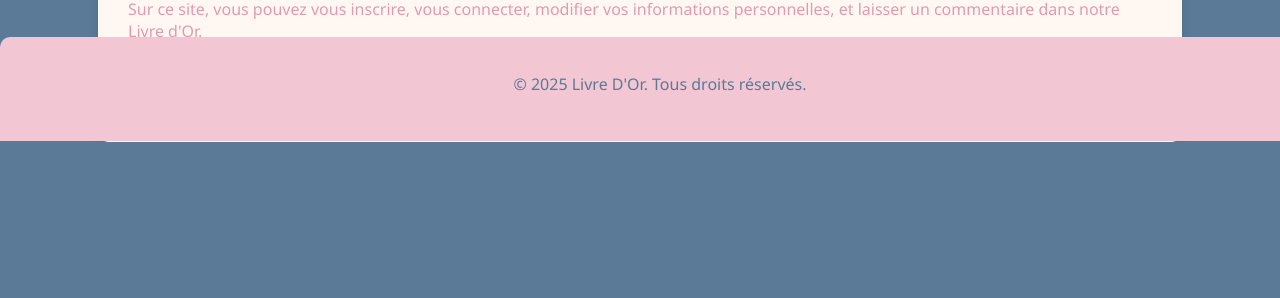
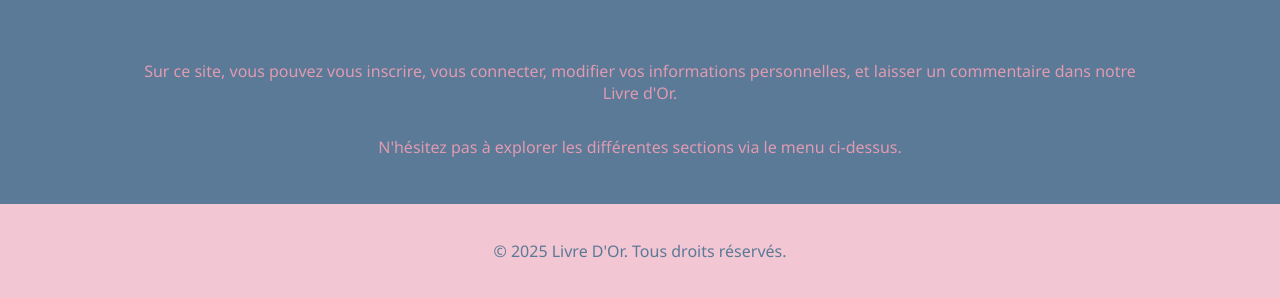
Before and after one commit to ennys-hammoud/projet-livreor, a PHP site: page / in a window 1280 px wide. Shown: the part 659-957 px from the top of the page. Before the commit the page ends 801 px from the top, so only its background shows below. Run offline with PHP 8.4, Linux system fonts and the light colour scheme.

Commit message:
ajout de css pour la page commentaire

```diff
--- a/connexion.php
+++ b/connexion.php
@@ -48,5 +48,6 @@ if ($_SERVER['REQUEST_METHOD'] == 'POST') {
 
         <button type="submit">Se connecter</button>
     </form>
+    <p>Retour           <a href="index.php">Accueil</a></p>
 </body>
 </html>
--- a/index.php
+++ b/index.php
@@ -13,17 +13,8 @@ require_once 'classes/comment.php';
     <link rel="stylesheet" href="styles.css">
 </head>
 <body>
-    <!-- Header -->
-    <header>
-        <h1>Bienvenue sur notre Livre d'Or</h1>
-        <!-- Image de fond tamisé sous le titre -->
-        <div class="image-banniere">
-            <img src="./image.jpg" alt="Image de fond tamisé">" alt="Image de fond tamisé">
-        </div>
-    </header>
-
-    <!-- Navigation -->
-    <nav>
+     <!-- Navigation -->
+     <nav>
         <ul>
             <li><a href="inscription_connexion.php">S'inscrire</a></li>
             <li><a href="connexion.php">Se connecter</a></li>
@@ -32,6 +23,13 @@ require_once 'classes/comment.php';
         </ul>
     </nav>
 
+    <!-- Header -->
+    <header>
+        <h1>Bienvenue sur notre Livre d'Or</h1>
+        <div class="image-banniere">
+            <img src="./image.jpg" alt="Image de fond tamisée">
+        </div>
+    </header>
     <!-- Contenu Principal -->
     <main class="container accueil">
         <p>Sur ce site, vous pouvez vous inscrire, vous connecter, modifier vos informations personnelles, et laisser un commentaire dans notre Livre d'Or.</p>
--- a/livre-or.php
+++ b/livre-or.php
@@ -74,6 +74,8 @@ $totalPages = ceil($totalComments / $commentsPerPage);
         </div>
     <?php endif; ?>
 
+    <p>Retour           <a href="index.php">Accueil</a></p>
+
 
 </body>
 </html>
--- a/profil.php
+++ b/profil.php
@@ -62,7 +62,6 @@ if (isset($_POST['submit'])) {
 
         <button type="submit" name="submit">Mettre à jour</button>
     </form>
-
-    <a href="deconnexion.php">Se déconnecter</a>
+        <p><a href="deconnexion.php">Se déconnecter</a></p>
 </body>
 </html>
--- a/styles.css
+++ b/styles.css
@@ -20,7 +20,7 @@ header {
     text-align: center;
     font-size: 30px;
     font-weight: bold;
-    border-bottom: 3px solid #e09bb1; /* Rose pâle pour la bordure */
+    border-bottom: 3px solid #5a7a97; /* Rose pâle pour la bordure */
     width: 100%;
     margin-bottom: 30px;
 }
@@ -29,7 +29,7 @@ header {
 .image-banniere {
     position: relative;
     width: 100%;
-    height: 300px; /* Ajuste la hauteur selon tes préférences */
+    height: 400px; /* Ajuste la hauteur selon tes préférences */
     overflow: hidden;
     margin-top: 20px;
 }
@@ -53,16 +53,19 @@ header {
 
 /* Container pour les sections */
 .container {
+    flex: 1;
     width: 80%;
     margin: auto;
-    background-color: #fff7f2; /* Fond doux et lumineux */
     padding: 30px;
     border-radius: 10px;
-    box-shadow: 0 4px 12px rgba(0, 0, 0, 0.1);
+    text-align: center; /* Centre le texte */
     display: flex;
     flex-direction: column;
     align-items: center;
     justify-content: center;
+    box-shadow: none; /* Enlève l'ombre */
+    background-color: transparent; /* Enlève le fond blanc */
+    margin-top: -3%;
 }
 
 /* Formulaire */
@@ -174,18 +177,15 @@ nav ul li a:hover {
 /* Footer */
 footer {
     text-align: center;
-    margin-top: 30px;
     padding: 20px;
-    background-color: #f2c6d2; /* Rose doux */
-    color: #5a7a97; /* Bleu pastel pour le texte */
+    background-color: #f2c6d2;
+    color: #5a7a97;
     border-top-left-radius: 10px;
     border-top-right-radius: 10px;
     font-size: 16px;
     width: 100%;
-    position: absolute;
-    bottom: 0;
-    left: 0;
-    padding-bottom: 30px;
+    margin-top: auto; /* Utilise margin-top: auto pour pousser le footer en bas */
+    position: relative; /* Plus besoin d'absolute */
 }
 
 /* === Page Connexion === */
@@ -365,12 +365,13 @@ body.page-profil a {
     display: block;
     text-align: center;
     margin-top: 15px;
-    color: #f9f9f9;
+    color: #551a8b;
     text-decoration: none;
 }
 
 body.page-profil a:hover {
     text-decoration: underline;
+
 }
 
 /* === Page Livre d'Or améliorée === */
@@ -553,3 +554,20 @@ body.page-commentaire p a {
 body.page-commentaire p a:hover {
     text-decoration: underline;
 }
+
+.success-message {
+    color: #e09bb1;
+    font-weight: bold;
+    font-size: 16px;
+    padding: 10px;
+    border-radius: 5px;
+}
+
+.error-message {
+    color: #F44336;  /* Couleur rouge */
+    font-weight: bold;
+    font-size: 16px;
+    background-color: #FFEBEE;  /* Fond rouge clair */
+    padding: 10px;
+    border-radius: 5px;
+}
```
Also changed, not shown: commentaire.php (+9 -3 lines).
